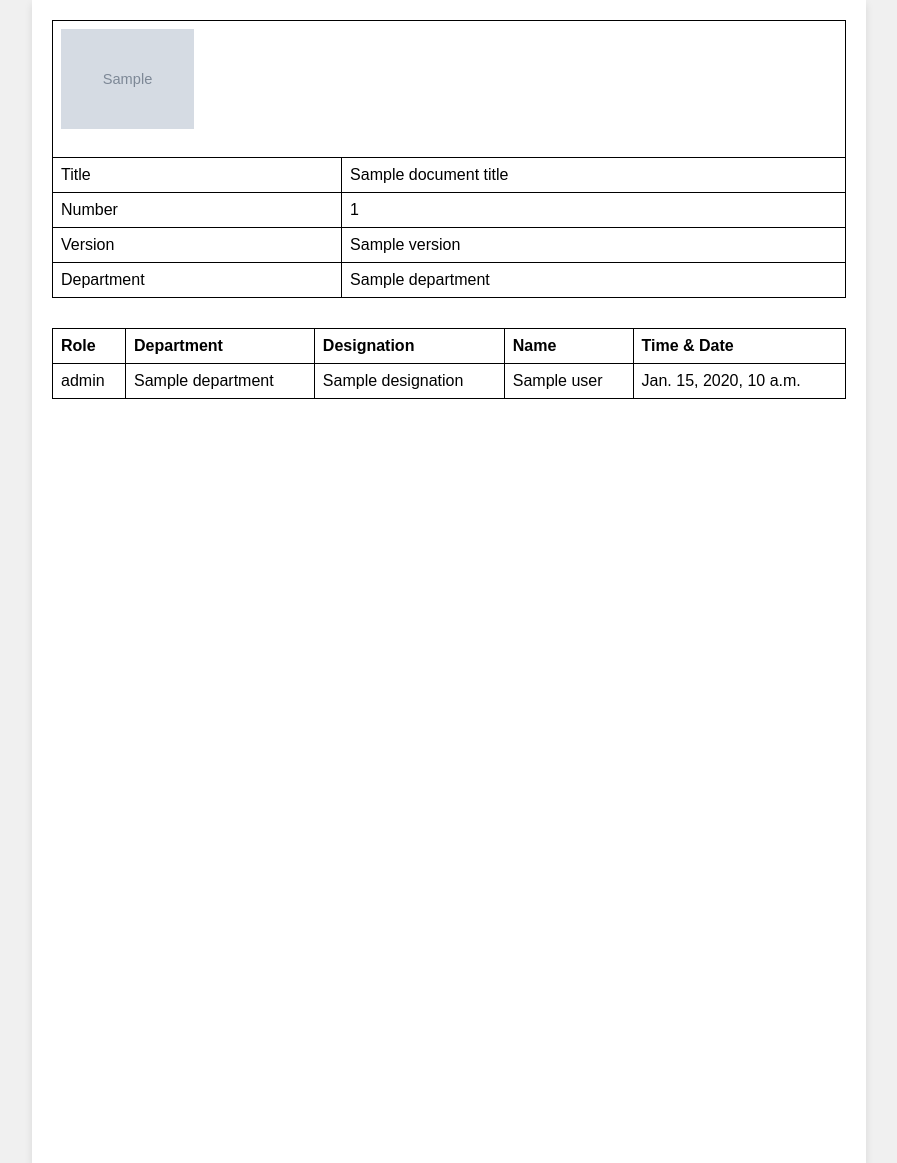
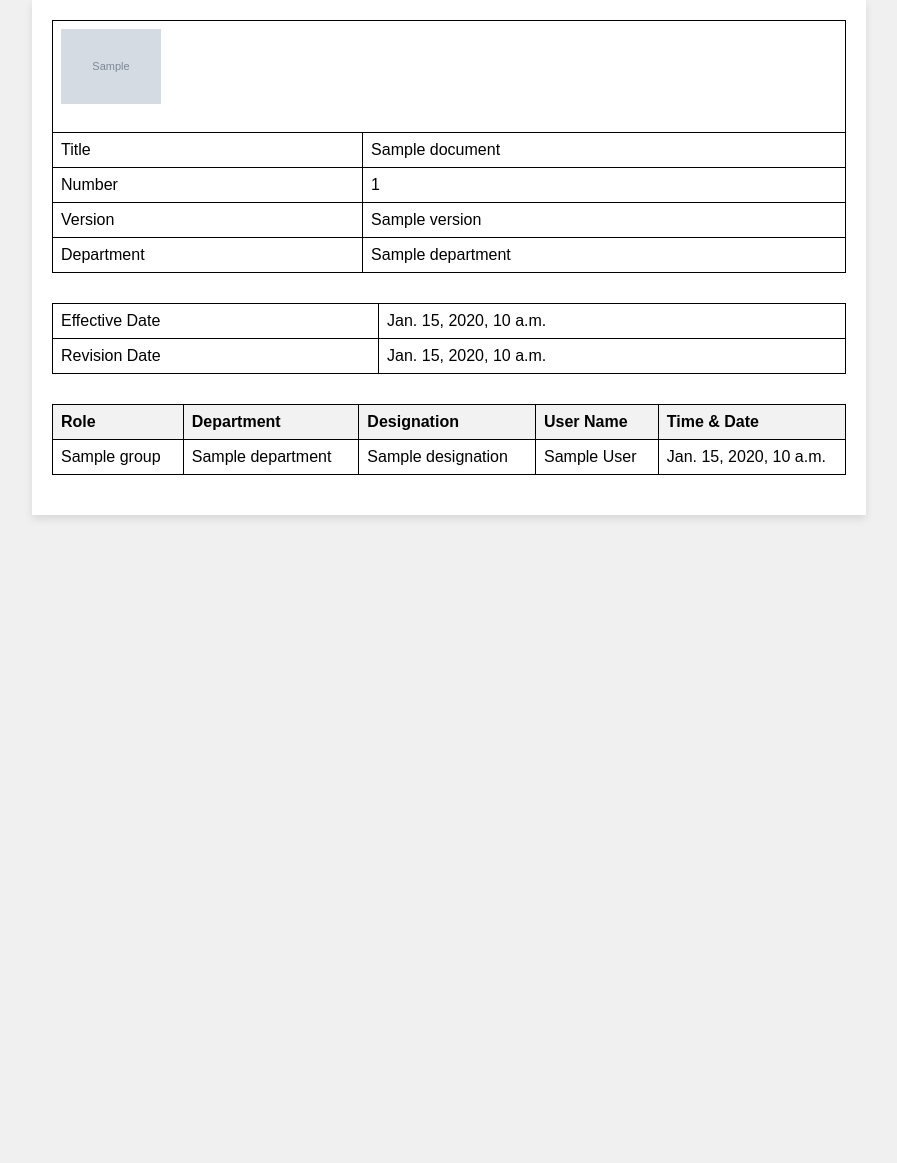
Before and after one commit to rohitsn10/lmsdms_backend, a Django app: template configure/templates/document_cover_page.html in a window 1280 px wide. Shown: the whole page, without its empty margins (191-1088 px from the left). After the commit the page ends 519 px from the top, so only its background shows below. Run offline with Django 4.2, Linux system fonts and the light colour scheme; the template is opened without the code that fills it: most values are stand-ins (such as "Sample title", 1, 10 or a date in 2020); grey boxes marked "Sample" are stand-in pictures.

Commit message:
add code for generate cover page

```diff
--- a/configure/dms_module/urls.py
+++ b/configure/dms_module/urls.py
@@ -102,6 +102,7 @@ urlpatterns = [
 
    path('document_certificate_pdf_generate/<int:document_id>', DocumentCertificatePdfExportView.as_view({'get':'list'}),name='get_document_type_for_doc_admin'),
 
+   # DASHBOARD APIS
    path('document_ninty_days_data', DocumentNintyDaysDataViewSet.as_view({'get':'list'}),name='document_ninty_days_data'),
    path('date_wise_document_data', DateWiseDocumentDatacountViewSet.as_view({'get':'list'}),name='date_wise_document_data'),
 
--- a/configure/templates/document_cover_page.html
+++ b/configure/templates/document_cover_page.html
@@ -16,7 +16,7 @@
 
         .a4-container {
             width: 794px;
-            height: 1123px;
+            height: auto; /* Adjust to auto to accommodate larger content */
             background: white;
             padding: 20px;
             box-shadow: 0 4px 8px rgba(0, 0, 0, 0.1);
@@ -27,100 +27,128 @@
             border-collapse: collapse;
             width: 100%;
             margin-bottom: 20px;
-            page-break-before: always;
+            page-break-inside: avoid; /* Prevent page breaks inside the table */
         }
 
         th, td {
             text-align: left;
             padding: 8px;
             border: 1px solid black;
+            word-wrap: break-word; /* Allow text to wrap within cells */
+            max-width: 150px; /* Restrict the table cell width */
         }
 
         img {
-            max-width: 100%;
-            max-height: 100px;
             display: block;
             margin-bottom: 20px;
+            max-width: 100%;
         }
 
         .spacer {
             margin: 30px 0;
         }
 
-        .action-table {
+        /* Page break for large tables or sections */
+        .page-break {
             page-break-before: always;
         }
 
-        @media print {
-            table {
-                page-break-before: always;
-            }
-            tr {
-                page-break-inside: avoid;
-            }
+        /* Force the table to adjust and break into new pages if it's too long */
+        table#myTable {
+            page-break-after: auto; /* Automatically break the table when necessary */
         }
 
+        table#myTable tr {
+            page-break-inside: avoid; /* Prevent row splitting across pages */
+        }
+
+        /* Force a new page for each large table or section */
+        table th {
+            background-color: #f2f2f2;
+        }
     </style>
-    <title>Document Actions</title>
+
+    <title>Template</title>
 </head>
 <body>
     <div class="a4-container">
-        <!-- Company Logo Section -->
         <table>
+            <colgroup>
+                <col>
+                <col>
+                <col>
+                <col>
+            </colgroup>
             <tr>
                 <td colspan="4" style="text-align: center;">
-                <img src="{{ logo_url }}" alt="Company Logo" style="max-width: 100%; max-height: 100px;">
+                    <img src={{logo}} alt="Company Logo" class="logo" width="100">
                 </td>
             </tr>
             <tr>
                 <td>Title</td>
-                <td colspan="3">{{ document_title }}</td>
+                <td colspan="3" contenteditable="true">{{document.document_title}}</td>
             </tr>
             <tr>
                 <td>Number</td>
-                <td colspan="3">{{ document_number }}</td>
+                <td colspan="3" contenteditable="true">{{document.document_number}}</td>
             </tr>
             <tr>
                 <td>Version</td>
-                <td>{{ version }}</td>
+                <td contenteditable="true">{{document.version}}</td>
+                <!-- <td>Supersedes:</td>
+                <td contenteditable="true"></td> -->
             </tr>
             <tr>
                 <td>Department</td>
-                <td colspan="3">{{ department }}</td>
+                <td colspan="3" contenteditable="true">{{document.user.department.department_name}}</td>
             </tr>
         </table>
 
         <div class="spacer"></div>
 
-        <!-- Actions Section -->
-        {% for actions in chunked_actions %}
-            <table class="action-table">
-                <thead>
+        <table>
+            <colgroup>
+                <col>
+                <col>
+            </colgroup>
+            <tr>
+                <td>Effective Date</td>
+                <td contenteditable="true">{{document.effective_date}}</td>
+            </tr>
+            <tr>
+                <td>Revision Date</td>
+                <td contenteditable="true">{{document.revision_date}}</td>
+            </tr>
+        </table>
+
+        <div class="spacer"></div>
+
+        <table id="myTable">
             <tr>
                 <th>Role</th>
                 <th>Department</th>
                 <th>Designation</th>
-                        <th>Name</th>
+                <th>User Name</th>
                 <th>Time & Date</th>
             </tr>
-                </thead>
-                <tbody>
-                    {% for action_data in actions %}
+            {% for action in all_actions %}
             <tr>
-                        <td>{{ action_data.role }}</td>
-                        <td>{{ action_data.action.user.department.name }}</td>
-                        <td>{{ action_data.action.user.designation }}</td>
-                        <td>{{ action_data.action.user.name }}</td>
-                        <td>{{ action_data.action.created_at }}</td>
+                <td>
+                    {% if action.user.groups.all %}
+                        {% for group in action.user.groups.all %}
+                            {{ group.name }}{% if not forloop.last %}, {% endif %}
+                        {% endfor %}
+                    {% else %}
+                        No Role
+                    {% endif %}
+                </td>
+                <td>{{ action.user.department.department_name }}</td>
+                <td>{{ action.user.designation }}</td>
+                <td>{{ action.user.first_name }} {{ action.user.last_name }}</td>
+                <td>{{ action.created_at }}</td>
             </tr>
             {% endfor %}
-                </tbody>
         </table>
-            {% if forloop.counter|divisibleby:page_break_interval %}
-                <div style="page-break-before: always;"></div>
-            {% endif %}
-        {% endfor %}
-
     </div>
 </body>
 </html>
--- a/configure/user_profile/models.py
+++ b/configure/user_profile/models.py
@@ -58,7 +58,7 @@ class CustomUser(AbstractBaseUser, PermissionsMixin):
     is_password_expired = models.BooleanField(default=False)
     is_lms_user = models.BooleanField(default=True, null=True, blank=True)
     is_dms_user = models.BooleanField(default=False,null=True, blank=True)
-
+    designation = models.CharField(max_length=255, null=True, blank=True)
 
     created_at = models.DateTimeField(auto_now_add=True)
     updated_at = models.DateTimeField(auto_now=True)
```
Also changed, not shown: configure/dms_module/views.py (+48 -94 lines), configure/static/certificate_logo_image/logo.jpeg (added). Lines whose indentation alone changed are shown as unchanged.
